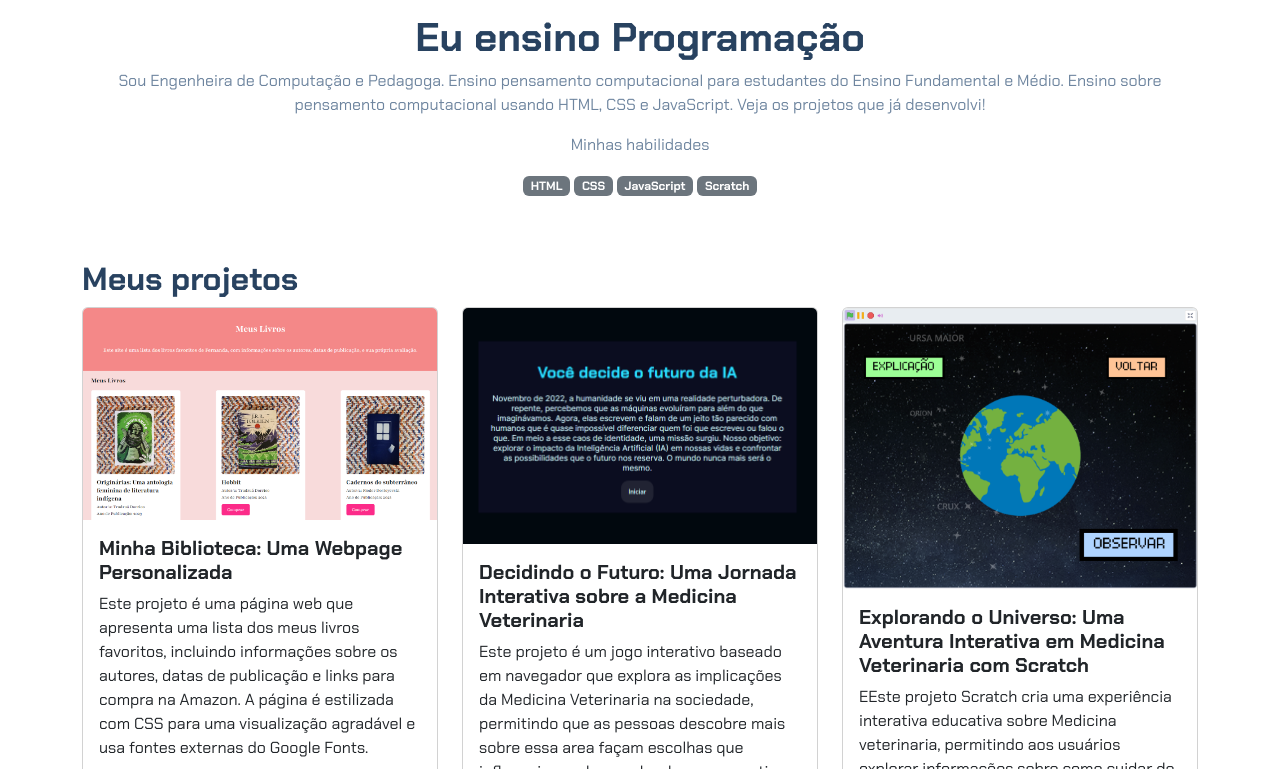
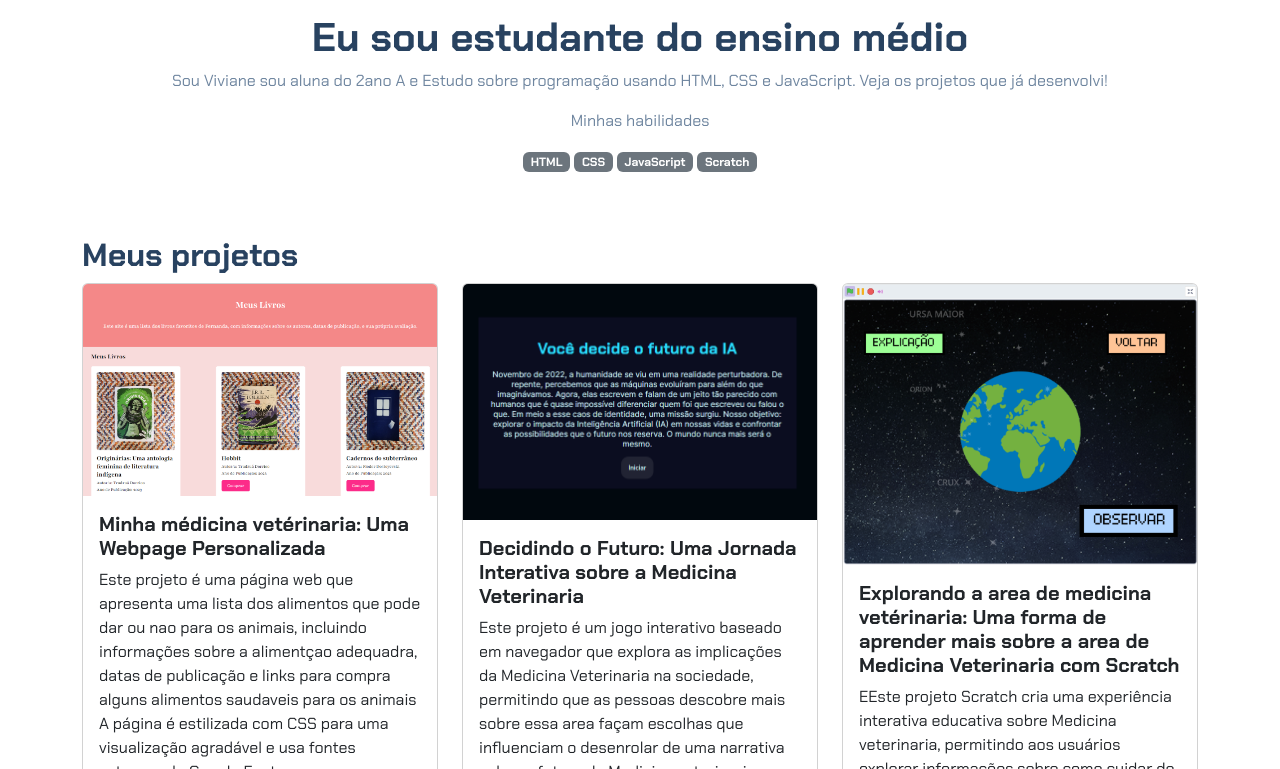
Before and after one commit to VIVI-SIMAO/viviane.portifolio, a plain HTML site: page index.html in a window 1280 px wide. Shown: the part 183-952 px from the top of the page. Drawn offline with nearby package versions, Linux system fonts and the light colour scheme; files whose address does not match are found by name.

Commit message:
Update index.html

```diff
--- a/index.html
+++ b/index.html
@@ -1,4 +1,5 @@
-<!DOCTYPE html>
+
+           <!DOCTYPE html>
 <html lang="pt-br">
 
 <head>
@@ -15,9 +16,8 @@
         <img src="img/avatar-perfil.png" alt="avatar da Fernanda" class="rounded-circle" width="150" height="150"
             srcset="">
         <p class="lead">Eu sou Viviane_</p>
-        <h1>Eu ensino Programação</h1>
-        <p>Sou Engenheira de Computação e Pedagoga. Ensino pensamento computacional para estudantes do Ensino
-            Fundamental e Médio. Ensino sobre pensamento computacional usando HTML, CSS e JavaScript. Veja os projetos
+        <h1>Eu sou estudante do ensino médio</h1>
+        <p>Sou Viviane sou aluna do 2ano A e Estudo sobre programação usando HTML, CSS e JavaScript. Veja os projetos
             que já desenvolvi!</p>
         <p>Minhas habilidades</p>
         <div>
@@ -35,10 +35,10 @@
                 <div class="card">
                     <img src="img/projeto-1.png" class="card-img-top" alt="Imagem do projeto de biblioteca virtual">
                     <div class="card-body">
-                        <h5 class="card-title">Minha Biblioteca: Uma Webpage Personalizada</h5>
-                        <p class="card-text">Este projeto é uma página web que apresenta uma lista dos meus livros
-                            favoritos, incluindo informações sobre os autores, datas de publicação e links para compra
-                            na Amazon. A página é estilizada com CSS para uma visualização agradável e usa fontes
+                        <h5 class="card-title">Minha médicina vetérinaria: Uma Webpage Personalizada</h5>
+                        <p class="card-text">Este projeto é uma página web que apresenta uma lista dos alimentos que pode dar
+                            ou nao para os animais, incluindo informações sobre a alimentçao adequadra, datas de publicação e links para compra
+                            alguns alimentos saudaveis para os animais  A página é estilizada com CSS para uma visualização agradável e usa fontes
                             externas do Google Fonts.
                         </p>
                         <button type="button" class="btn btn-link" data-bs-toggle="modal" data-bs-target="#modal1">Veja
@@ -68,7 +68,7 @@
                 <div class="card">
                     <img src="img/projeto-3.png" class="card-img-top" alt="Imagem do projeto de biblioteca virtual">
                     <div class="card-body">
-                        <h5 class="card-title">Explorando o Universo: Uma Aventura Interativa em Medicina Veterinaria com Scratch
+                        <h5 class="card-title">Explorando a area de medicina vetérinaria: Uma forma de aprender mais sobre a area de Medicina Veterinaria com Scratch
                         </h5>
                         <p class="card-text">EEste projeto Scratch cria uma experiência interativa educativa sobre
                             Medicina veterinaria, permitindo aos usuários explorar informações sobre como cuidar de animais , e a
```
